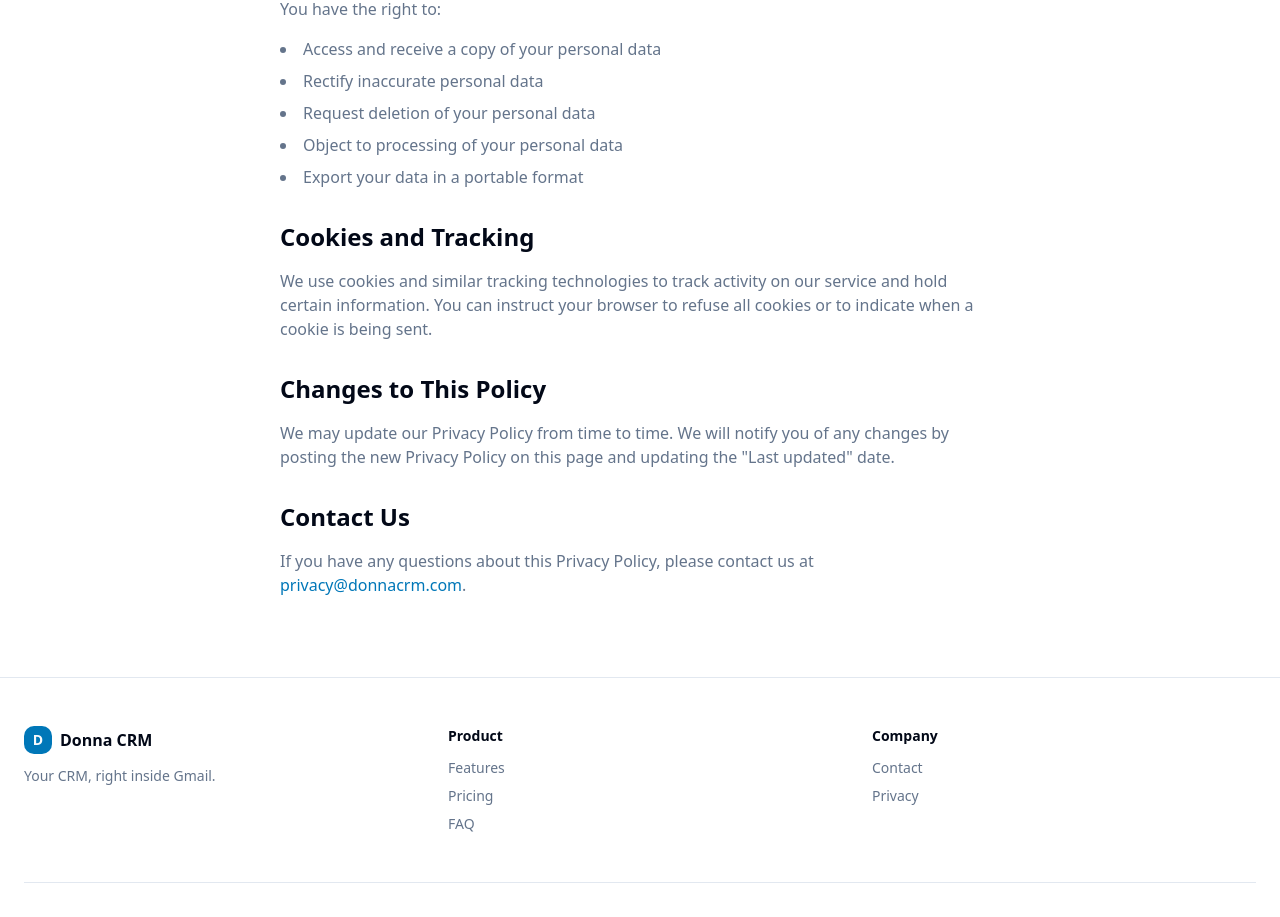
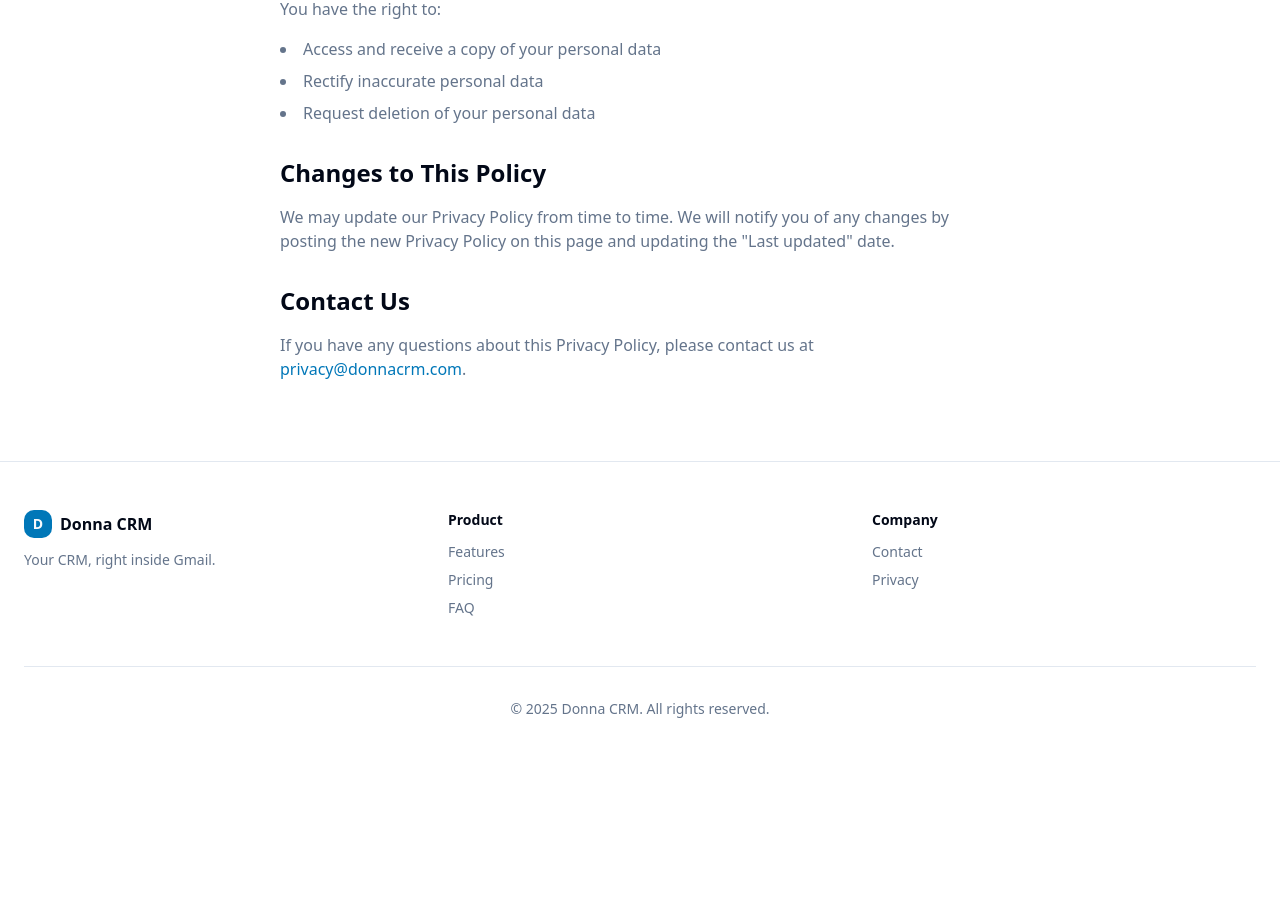
Before and after one commit to KoushickBalaji/donnacrmsite, a React (Vite) app in the folder web/: page /privacy in a window 1280 px wide. Shown: the part 1520-2437 px from the top of the page. After the commit the page ends 2287 px from the top, so only its background shows below. Built offline with nearby package versions, Linux system fonts and the light colour scheme.

Commit message:
privacy updates

```diff
--- a/web/src/pages/Privacy.tsx
+++ b/web/src/pages/Privacy.tsx
@@ -94,21 +94,7 @@ export function PrivacyPage() {
                 <li>Access and receive a copy of your personal data</li>
                 <li>Rectify inaccurate personal data</li>
                 <li>Request deletion of your personal data</li>
-                <li>Object to processing of your personal data</li>
-                <li>Export your data in a portable format</li>
               </ul>
-            </div>
-
-            <div>
-              <h2 className="mb-4 text-2xl font-bold text-foreground">
-                Cookies and Tracking
-              </h2>
-              <p className="text-muted-foreground">
-                We use cookies and similar tracking technologies to track activity
-                on our service and hold certain information. You can instruct your
-                browser to refuse all cookies or to indicate when a cookie is being
-                sent.
-              </p>
             </div>
 
             <div>
```
